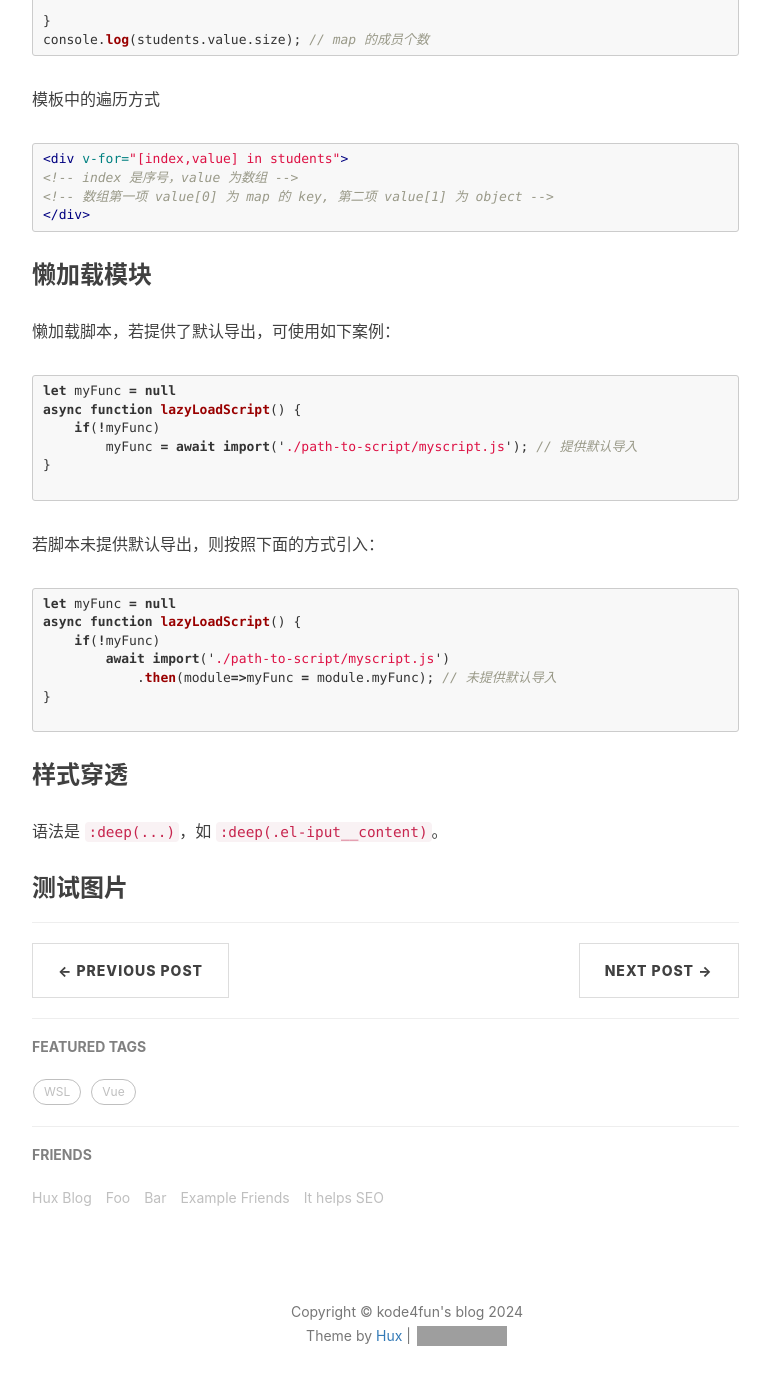
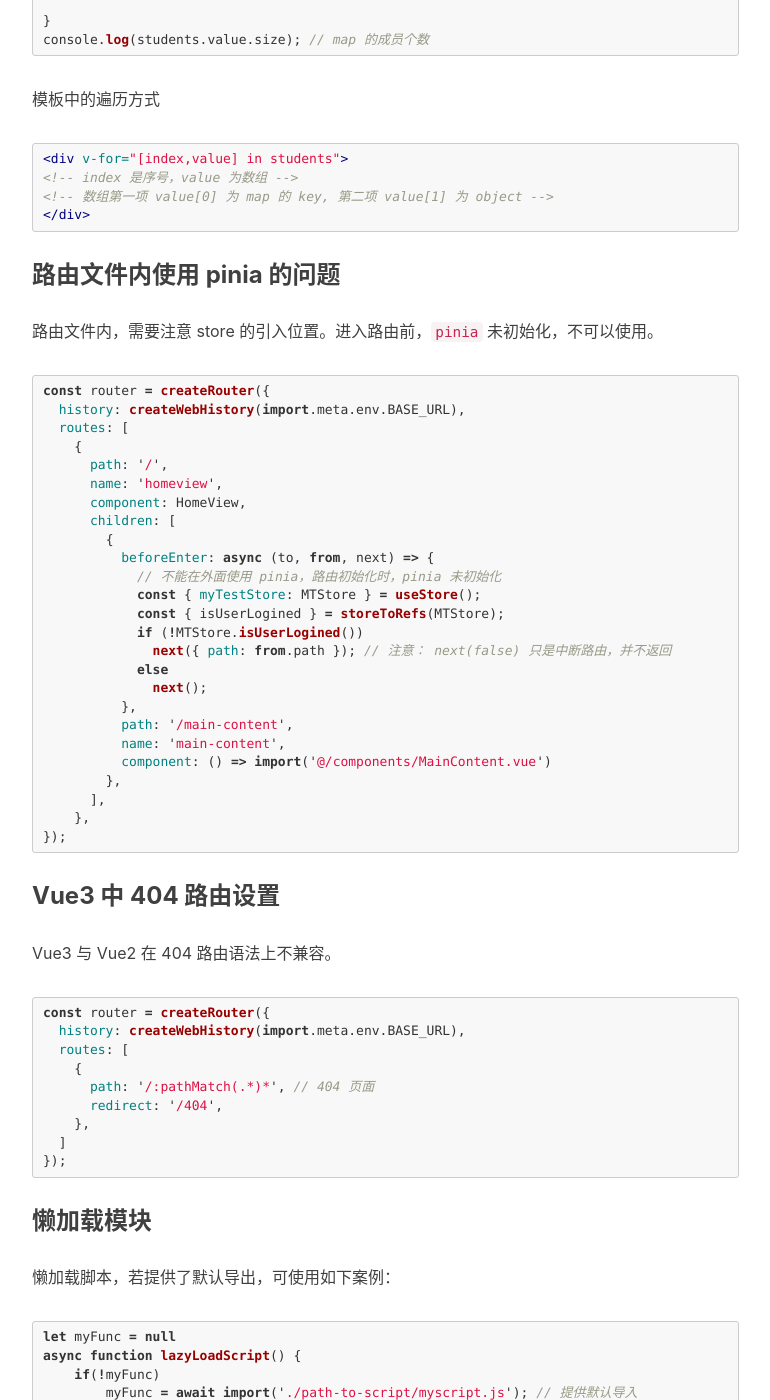
Before and after one commit to kode4fun/kode4fun.github.io, a Jekyll site: the page built from _posts/2024-07-12-VUE3-Vite-Pinia-pitfalls.markdown, in a window 1280 px wide and 1400 px high, scrolled down 1062 px. Shown: the whole window, without its empty margins (233-1003 px from the left). Built offline with Jekyll 4.4.1, drawn with Linux system fonts in a browser that asks for light colours; nearby versions of some CDN libraries; comment, search, counter and statistics services are not loaded; grey boxes are pictures that could not be loaded.

Commit message:
new posts

````diff
--- a/_posts/2024-07-12-VUE3-Vite-Pinia-pitfalls.markdown
+++ b/_posts/2024-07-12-VUE3-Vite-Pinia-pitfalls.markdown
@@ -38,6 +38,51 @@
 </div>
 ```
 
+### 路由文件内使用 pinia 的问题
+路由文件内，需要注意 store 的引入位置。进入路由前，`pinia` 未初始化，不可以使用。
+```js
+const router = createRouter({
+  history: createWebHistory(import.meta.env.BASE_URL),
+  routes: [
+    {
+      path: '/',
+      name: 'homeview',
+      component: HomeView,
+      children: [
+        {
+          beforeEnter: async (to, from, next) => {
+            // 不能在外面使用 pinia，路由初始化时，pinia 未初始化
+            const { myTestStore: MTStore } = useStore();
+            const { isUserLogined } = storeToRefs(MTStore);
+            if (!MTStore.isUserLogined())
+              next({ path: from.path }); //  注意： next(false) 只是中断路由，并不返回
+            else
+              next();
+          },
+          path: '/main-content',
+          name: 'main-content',
+          component: () => import('@/components/MainContent.vue')
+        },
+      ],
+    },
+});
+```
+
+### Vue3 中 404 路由设置
+Vue3 与 Vue2 在 404 路由语法上不兼容。
+```js
+const router = createRouter({
+  history: createWebHistory(import.meta.env.BASE_URL),
+  routes: [
+    {
+      path: '/:pathMatch(.*)*', // 404 页面
+      redirect: '/404',
+    },
+  ]
+});
+```
+
+
 ### 懒加载模块
 懒加载脚本，若提供了默认导出，可使用如下案例：
 
--- a/_posts/2024-07-15-xlsx-and-xlsx-style-vite.markdown
+++ b/_posts/2024-07-15-xlsx-and-xlsx-style-vite.markdown
@@ -12,7 +12,7 @@
 
 > XLSX 历史遗留坑
 
-### xlsx-style 问题
+### 安装 xlsx-style 问题
 Vue3+Vite 安装 `xlsx-style` 后，出现 `Can't resolve './cptable' in 'xxx\node_modules_xlsx'` 信息。
 某度出来的要么改源代码，要么改 `vite.config.json`，都行不通，应直接使用 `xlsx-style-vite` 包代替。
 测试环境 vue 3.4.29 + vite 5.3.1。
@@ -28,7 +28,7 @@
 
 魔改后的 `XLSX-style-vite` 文件点击<a href="/attachments/xlsx-with-formula-and-row.js" download>这里</a>下载。
 
-### XLSX
-### 测试图片
+
+<!-- ### 测试图片 -->
 <!-- <img src="/img/in-post/moon-in-the-sky.jpg" align="center" width="50%"> -->
 <!-- ![moon in the sky](/img/in-post/moon-in-the-sky.jpg) -->
````
